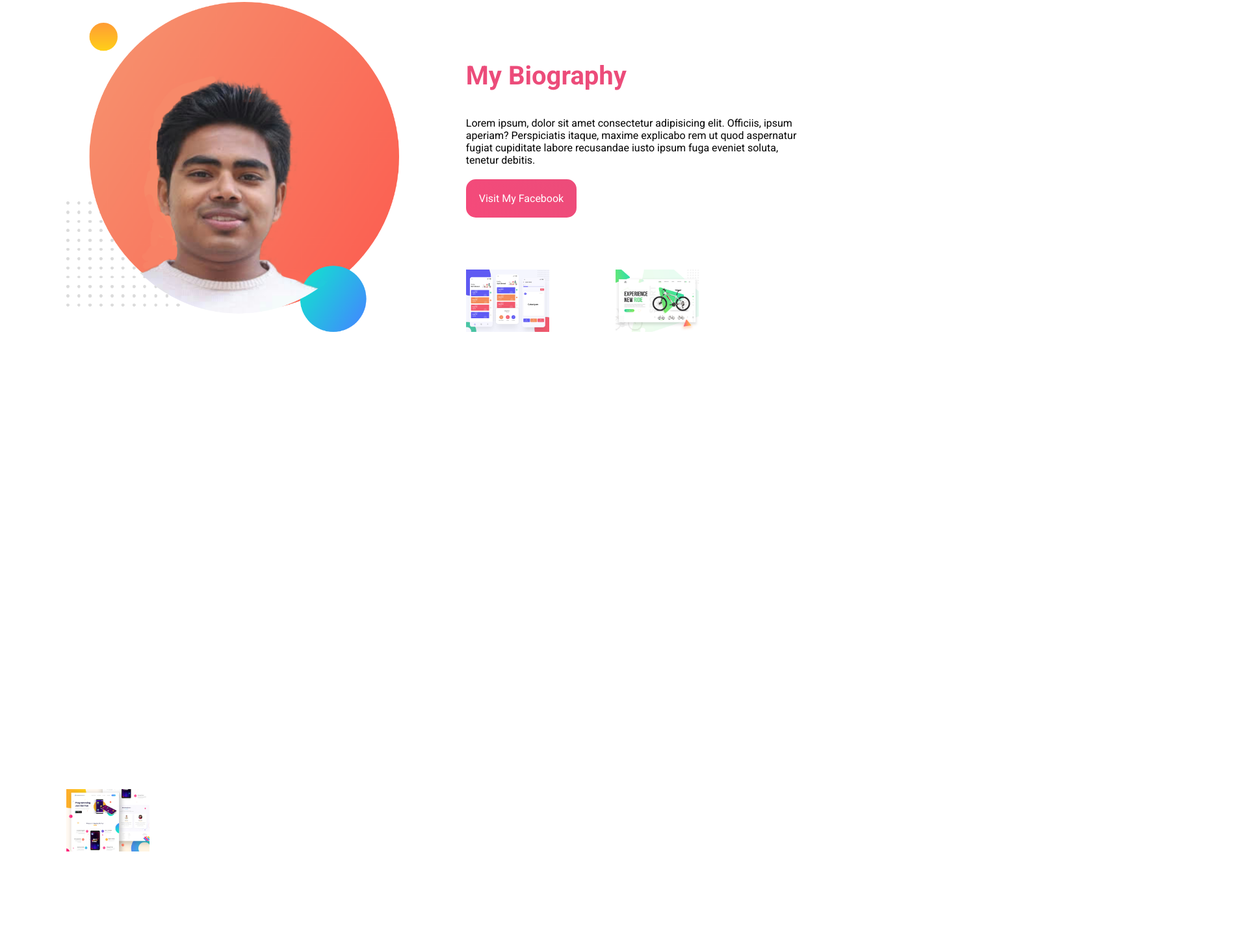
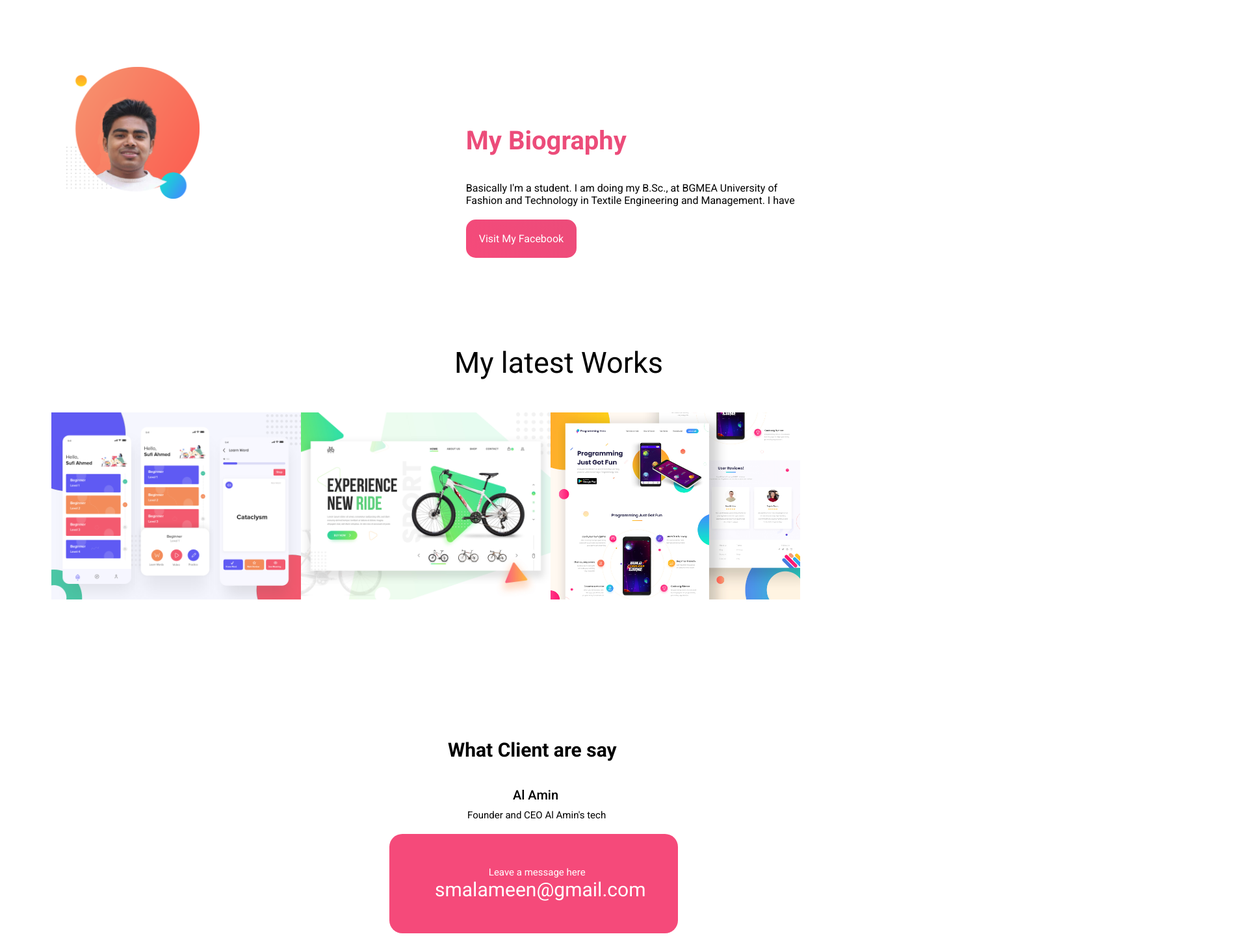
Before and after one commit to smalameen/assingment_web, a plain HTML site: page index.html in a window 1280 px wide. Shown: the part 897-2352 px from the top of the page at 65% size, 1920 px wide, since content can reach past the window. Drawn offline with Linux system fonts and the light colour scheme.

Commit message:
final commit

```diff
--- a/index.html
+++ b/index.html
@@ -25,23 +25,43 @@
         </div>
         <div class="textone0">
             <h1 id="thisish1">My Biography</h1>
-            <p id="thisisp">Lorem ipsum, dolor sit amet consectetur adipisicing elit. Officiis, ipsum aperiam? Perspiciatis itaque, maxime explicabo rem ut quod aspernatur fugiat cupiditate labore recusandae iusto ipsum fuga eveniet soluta, tenetur debitis.</p>
+            <p id="thisisp">Basically I'm a student. I am doing my B.Sc., at BGMEA University of Fashion and Technology in Textile Engineering and Management. I have</p>
             <a id="thisisa" href="https://www.facebook.com/sordermd.alamin.9">Visit My Facebook </a>
 
         </div>
-    </section>
-
     <section class="experience-area">
-        <div class="textone1">
+        <div class="mylatest">
+        <p id="mylastest1">My latest Works</p>
+        </div>
+    <div class="experiencearea1">
         <img src="/work-1.png" alt="">
   </div>
-      <div class="textone1">
+  <div class="experiencearea1">
       <img src="/work-2.jpg" alt="">
   </div>
-      <div class="textone1">
+  <div class="experiencearea1">
       <img src="work-3.jpg" alt="">
   </div>
+
     </section>
+    <section class="the-last-section">
+        <div class="client">
+            <p>What Client are say</p>
+        </div>
+        <div class="ceo">
+            <p>Al Amin</p>
+        </div>
+        <div class="founder">
+            <p>Founder and CEO Al Amin's tech</p>
+        </div>
 
+         <div class="gibon-er-last">
+             <p>Leave a message here</p>
+            <a href="smalameen@gmail.com">smalameen@gmail.com</a>
+
+         </div >
+
+
+    </section >
 </body>
 </html>
--- a/style.css
+++ b/style.css
@@ -4,7 +4,12 @@
 
 }
 section{
-    height: 700px;
+    height: 800px;
+
+}
+.biodataofmy{
+    background-image: url(/biography-bg.png);
+    background-repeat: no-repeat;
 }
 body{
     font-family: 'Roboto', sans-serif;
@@ -40,7 +45,7 @@ body{
     height: 100%;
 }
 .textone img{
-    width:100%;
+    width:80%;
     margin-right:300px;
 
 }
@@ -60,8 +65,9 @@ body{
     height: 100%;
 }
 .textone0 img{
-    width:100%;
+    width:40%;
     margin-right:300px;
+    height: 100%;
 
 }
 
@@ -69,6 +75,7 @@ body{
     color: #EC4C7A;
     font-size: 40px;
     margin-top: 90px;
+    height: 100%;
 }
 #thisisp{
     margin-top: 40px;
@@ -82,10 +89,80 @@ body{
     margin-left: 5%;
     padding-left: 3%;
     margin-top: 100px;
-    height: 100%;
+
 }
 .textone1 img{
     width:100%;
     margin-right:300px;
 
 }
+.experience-area{
+
+        width: 300%;
+        float: left;
+        margin: 5%;
+        padding: 15px;
+        margin-top: 100px;
+        height: 100%;
+}
+.experience-area img{
+        width:10%;
+        float: left;
+
+}
+#mylastest1{
+    margin-top: 20px;
+    padding: 20px;
+    margin-left: 600px;
+    font-size: 45px;
+    margin-bottom: 30px;
+}
+.the-last-section{
+        float: left;
+        margin: 5%;
+        padding: 15px;
+        margin-top: 100px;
+        height: 100%;
+}
+.client{
+
+        margin-top: 10px;
+        padding: 10px;
+        margin-left: 600px;
+        font-size: 30px;
+        margin-bottom: 20px;
+        font-weight:600 ;
+}
+.ceo{
+     padding: 10px;
+    margin-left: 700px;
+    font-size: 20px;
+    font-weight: 500;
+
+}
+.founder{
+    margin-left: 640px;
+    font-size: 15px;
+}
+.gibon-er-last {
+    padding: 10px;
+   margin-left: 520px;
+   background-color: #f54a7a;
+   padding: 50px;
+   border-radius: 20px;
+   margin-top: 20px;
+}
+.gibon-er-last a{
+    text-decoration: none;
+    font-size: 30px;
+    text-align: center;
+    color: white;
+    margin-left: 20px;
+}
+.gibon-er-last p{
+    font-size: 10px;
+    text-align: center;
+    color: white;
+    margin-left: 10px;
+    font-size: 15px;
+}
```
Lines whose indentation alone changed are shown as unchanged.
